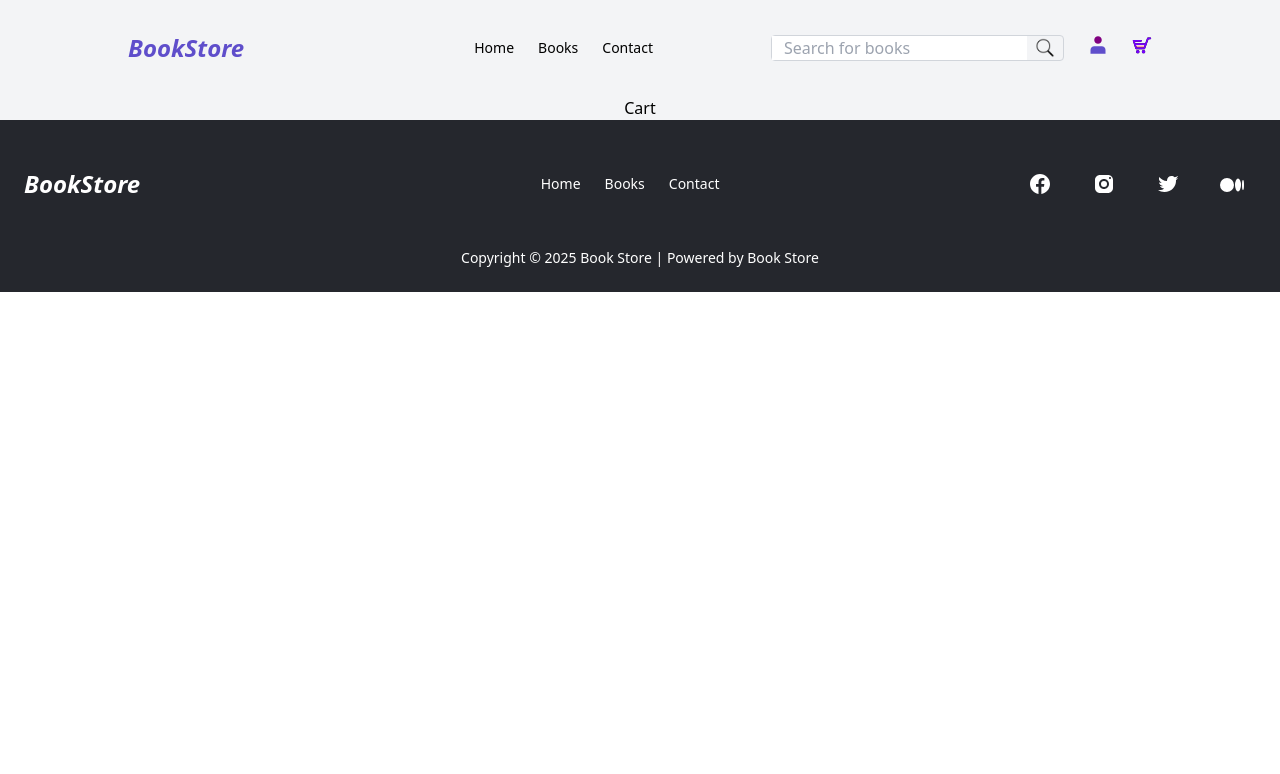
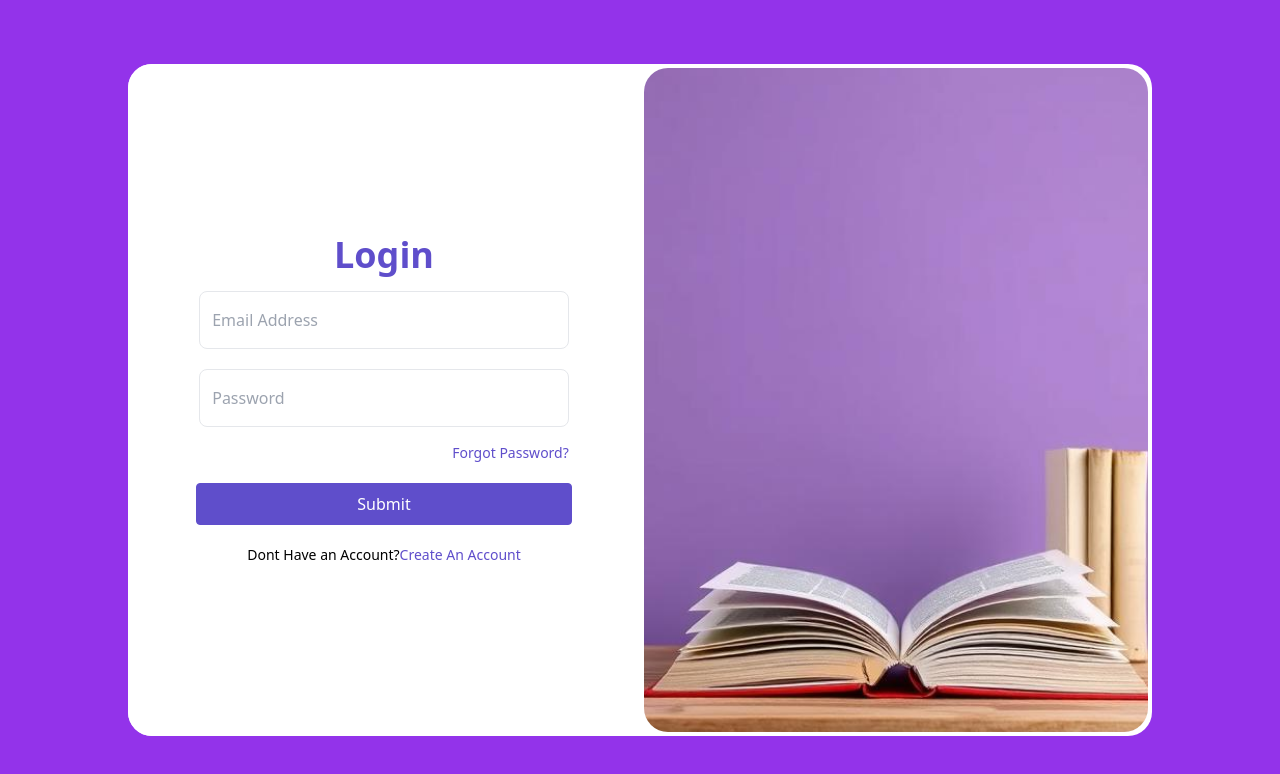
Before and after one commit to aadishh/Bookstore, a React (Create React App) app in the folder frontend/: page /cart in a window 1280 px wide. Shown: the top 774 px of the page. Built offline with nearby package versions, Linux system fonts and the light colour scheme.

Commit message:
added login page ui change in frontend

```diff
--- a/frontend/src/App.js
+++ b/frontend/src/App.js
@@ -9,10 +9,15 @@ import Books from "./components/Books/Books.page";
 import HomePage from "./components/Home/HomePage";
 import SingleBook from "./components/SingleBook/singleBook.page";
 import Login from "./components/Login/loginPage";
+import { useState } from "react";
 
 function App() {
+  const [login, setLogin] = useState(false);
+
   return (
     <div className="App bg-gray-100">
+      {login ? (
+        <div>
           <Navbar />
           <Routes>
             {/* <Route path="/" element={<Login />} /> */}
@@ -26,6 +31,12 @@ function App() {
           </Routes>
           <Footer />
         </div>
+      ) : (
+        <div className="w-full h-screen">
+          <Login />
+        </div>
+      )}
+    </div>
   );
 }
 
--- a/frontend/src/components/Login/loginPage.jsx
+++ b/frontend/src/components/Login/loginPage.jsx
@@ -20,11 +20,10 @@ const Login = () => {
     };
 
     SignUpForUser(payload).then((resp) => {
-        if(resp?.statusCode === 200){
-            setShowSignup(false)
-        }
-        else{
-            setShowSignup(true)
+      if (resp?.statusCode === 200) {
+        setShowSignup(false);
+      } else {
+        setShowSignup(true);
       }
     });
   };
@@ -37,11 +36,12 @@ const Login = () => {
     console.log("firstsda", payload);
   };
   return (
-    <div className="flex flex-row">
+    <div className="flex flex-row h-full bg-purple-600">
+      <div className="flex my-[5%] mx-[10%] w-full bg-white rounded-3xl">
         {showSignup ? (
           <div className="flex flex-col w-1/2 items-center bg-white py-28 rounded-2xl">
             <span className="text-4xl font-bold text-indigo pb-6">Signup</span>
-          <div className="flex flex-col gap-5 my-4 w-full ">
+            <div className="flex flex-col gap-5 my-4 w-[80%] ">
               <input
                 type="text"
                 placeholder="First Name"
@@ -91,9 +91,9 @@ const Login = () => {
             </div>
           </div>
         ) : (
-        <div className="flex flex-col w-1/2  items-center bg-white py-[12%]">
+          <div className="flex flex-col w-1/2 justify-center items-center bg-white rounded-tl-3xl rounded-bl-3xl">
             <span className="text-4xl font-bold text-indigo">Login</span>
-          <div className="flex flex-col gap-5 my-4 w-full ">
+            <div className="flex flex-col gap-5 my-4 w-[80%] ">
               <input
                 type="email"
                 placeholder="Email Address"
@@ -113,7 +113,7 @@ const Login = () => {
                 className=" px-3 mx-5 py-4 rounded-lg border border-gray-200  focus:outline-indigo"
               />
             </div>
-          <div className="flex flex-row justify-between w-full px-5 text-indigo ">
+            <div className="flex flex-row justify-between w-[80%] px-5 text-indigo ">
               <div></div>
               <div className="cursor-pointer text-sm">Forgot Password?</div>
             </div>
@@ -138,11 +138,13 @@ const Login = () => {
             </div>
           </div>
         )}
-      <div className="w-1/2">
+
+        <div className="w-1/2 p-1">
           <div
-          className="w-full h-[100%] bg-cover bg-center"
+            className="w-full h-[100%] bg-cover bg-center rounded-3xl"
             style={{ backgroundImage: "url('/images/login.jpg')" }}
           ></div>
+        </div>
       </div>
     </div>
   );
--- a/frontend/tailwind.config.js
+++ b/frontend/tailwind.config.js
@@ -14,6 +14,7 @@ module.exports = {
         shark: "#25272D",
         abbey: "#696E77",
         "santas-gray": "#A0A1A7",
+        "east-side": "#af84ce",
       },
     },
   },
```
Also changed, not shown: frontend/public/images/login.jpg. Lines whose indentation alone changed are shown as unchanged.
